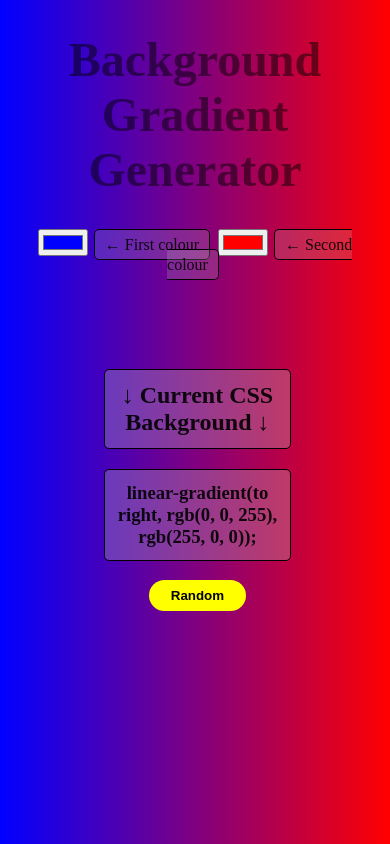
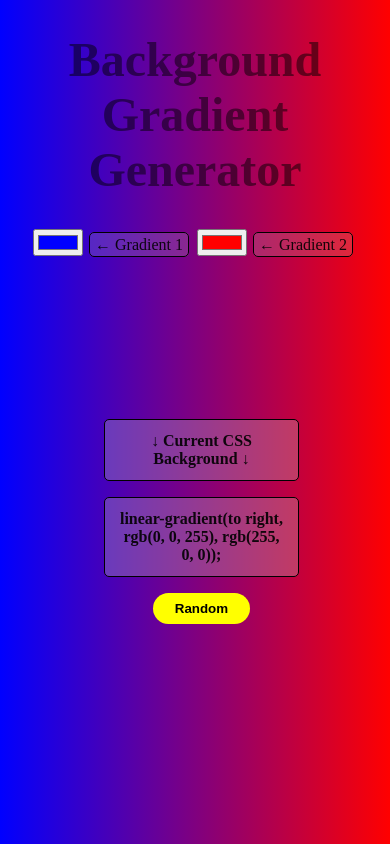
Before and after one commit to avi9401/background-generator, a plain HTML site: page index.html in a window 390 px wide. Drawn offline with Linux system fonts and the light colour scheme.

Commit message:
pushing phone screen updates

```diff
--- a/ColorCss.css
+++ b/ColorCss.css
@@ -46,3 +46,59 @@ label {
 	margin-top: 20%;
 	margin-left: 24.6vw;
 }
+
+@media all and (max-width: 500px){
+
+body {
+	position: relative;
+	color: rgba(0,0,0,0.5);
+	background: linear-gradient(to right, red, yellow);
+	text-align: center;
+}
+
+h1{
+	font-size: 3em;
+	text-align: center;
+	width: 100%;
+}
+
+h3, h2 {
+	font-size: 1em;
+	padding: 12px;
+	color:  rgba(0,0,0,0.9);
+	border: 0.1px solid black;
+	background-color: rgba(192,192,192,0.3);
+	border-radius: 5px;
+
+}
+
+label {
+	width: 80vw;
+	margin-left: 2px;
+	margin-right: 4px;
+	padding: 3px 5px 3px 5px;
+	color:  rgba(0,0,0,0.9);
+	border: 0.2px solid black;
+	background-color: rgba(192,192,192,0.2);
+	border-radius: 5px;
+	}
+
+#random{
+
+	background-color: yellow;
+	border: 1px black;
+	padding:  8px 22px 8px 22px;
+    border-radius: 100px;
+    font-weight: 600;
+
+}
+
+#bottom {
+	width: 50vw;
+	position: absolute;
+	margin-top: 40%;
+	margin-left: 24.6vw;
+	margin-bottom: 8%;
+}
+
+}
--- a/index.html
+++ b/index.html
@@ -9,12 +9,11 @@
 <body id ="gradient">
   <h1>Background Gradient Generator</h1>
   <input class="color1" type="color" name="color1" value="#0000ff">
-  <label for="color1">&#8592; First colour</label>
+  <label for="color1">&#8592; Gradient 1</label>
   <input class= "color2" type="color" name="color2" value="#ff0000">
-  <label for="color1">&#8592; Second colour</label>
+  <label for="color1">&#8592; Gradient 2</label>
   <div id ="bottom">
   <h2> &#8595; Current CSS Background &#8595; </h2>
-
   <h3 ></h3>
   <button id="random">Random</button>
   </div>
```
